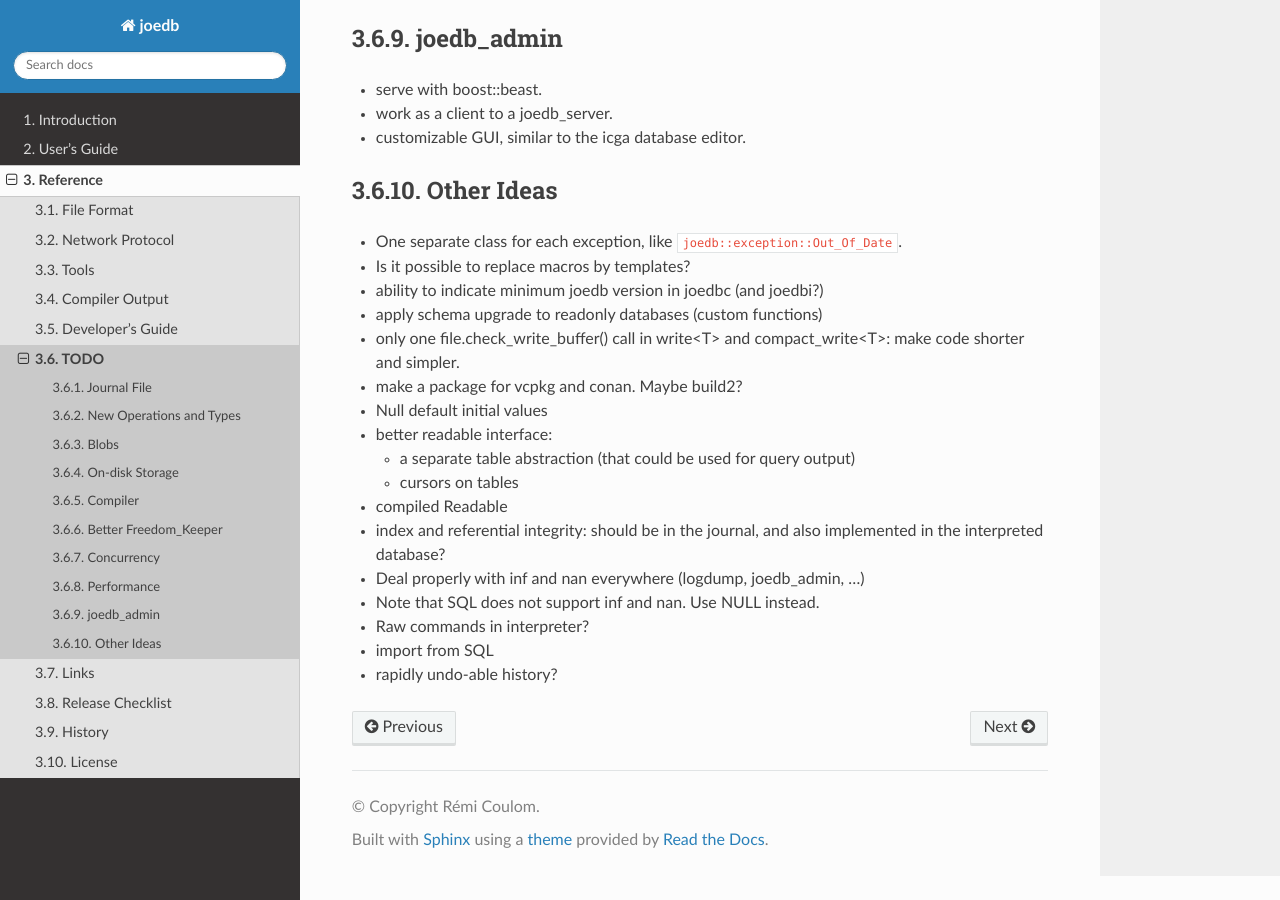
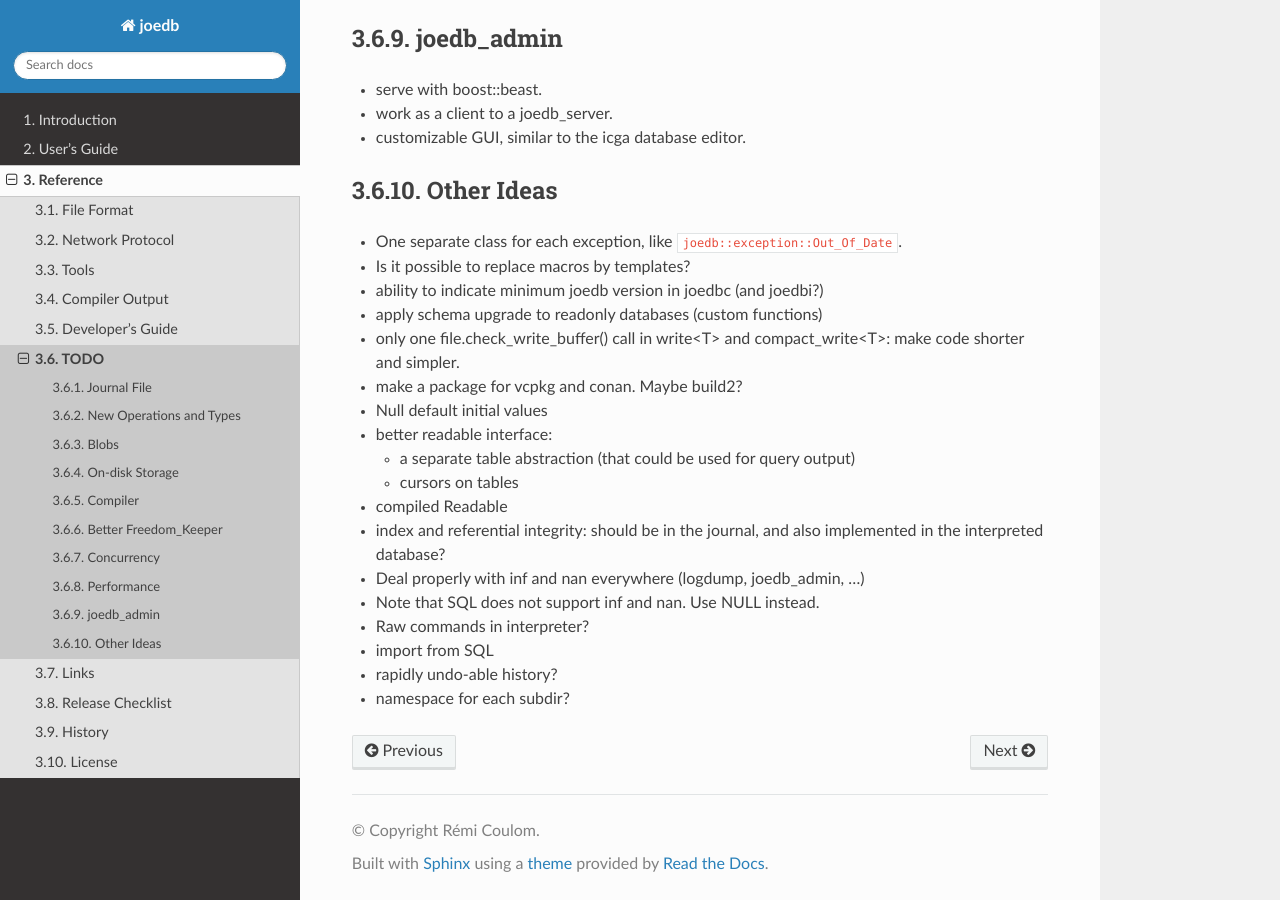
Before and after one commit to Remi-Coulom/joedb, a Sphinx documentation site: the page built from doc/source/todo.rst, in a window 1280 px wide and 900 px high, scrolled down 3227 px. Built offline with Sphinx 7.4.7 and the Read the Docs theme 2.0.0, drawn with Linux system fonts in a browser that asks for light colours; formulas are drawn with MathJax 3.

Commit message:
random idea

```diff
--- a/doc/source/todo.rst
+++ b/doc/source/todo.rst
@@ -182,3 +182,4 @@ Other Ideas
 - Raw commands in interpreter?
 - import from SQL
 - rapidly undo-able history?
+- namespace for each subdir?
```
